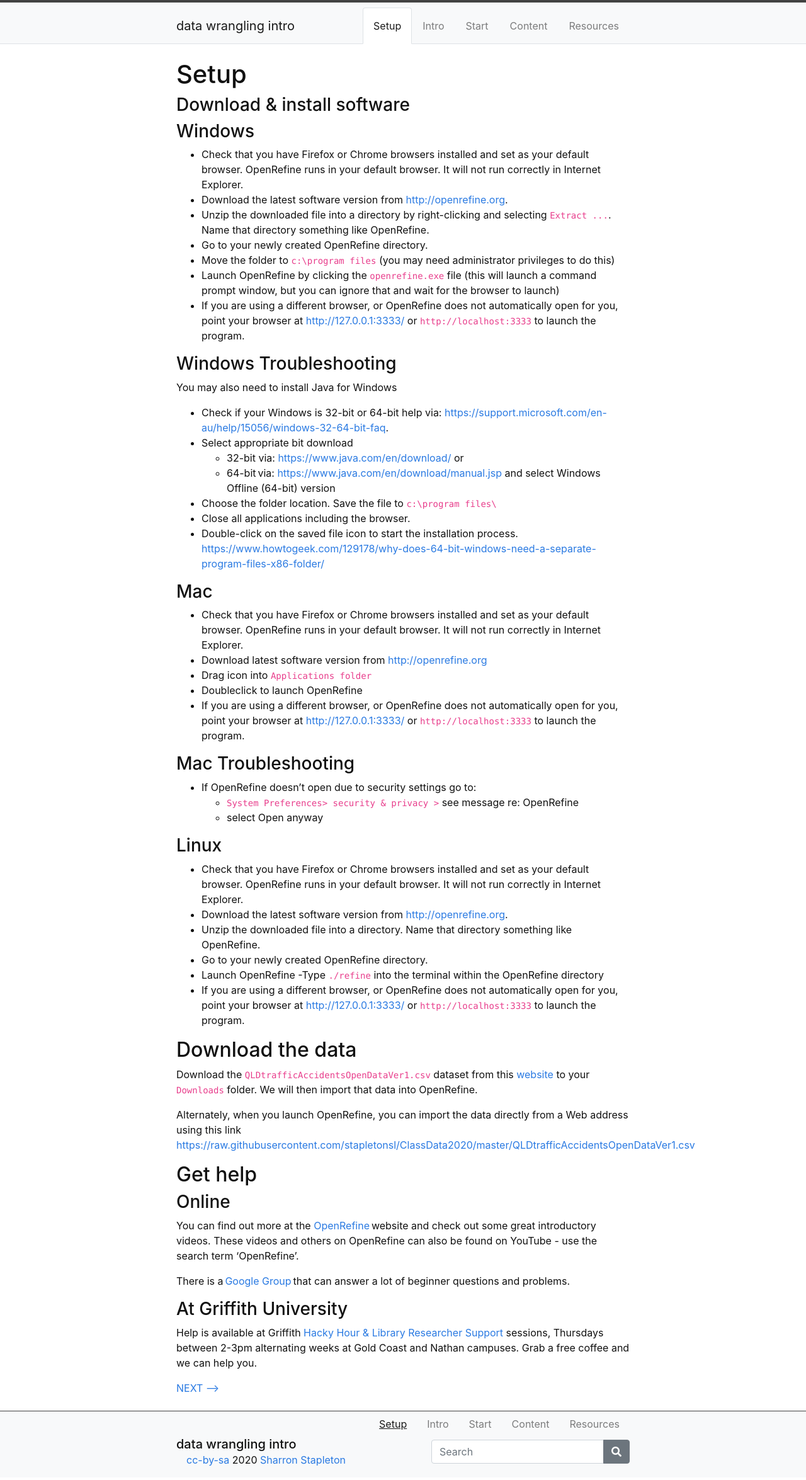
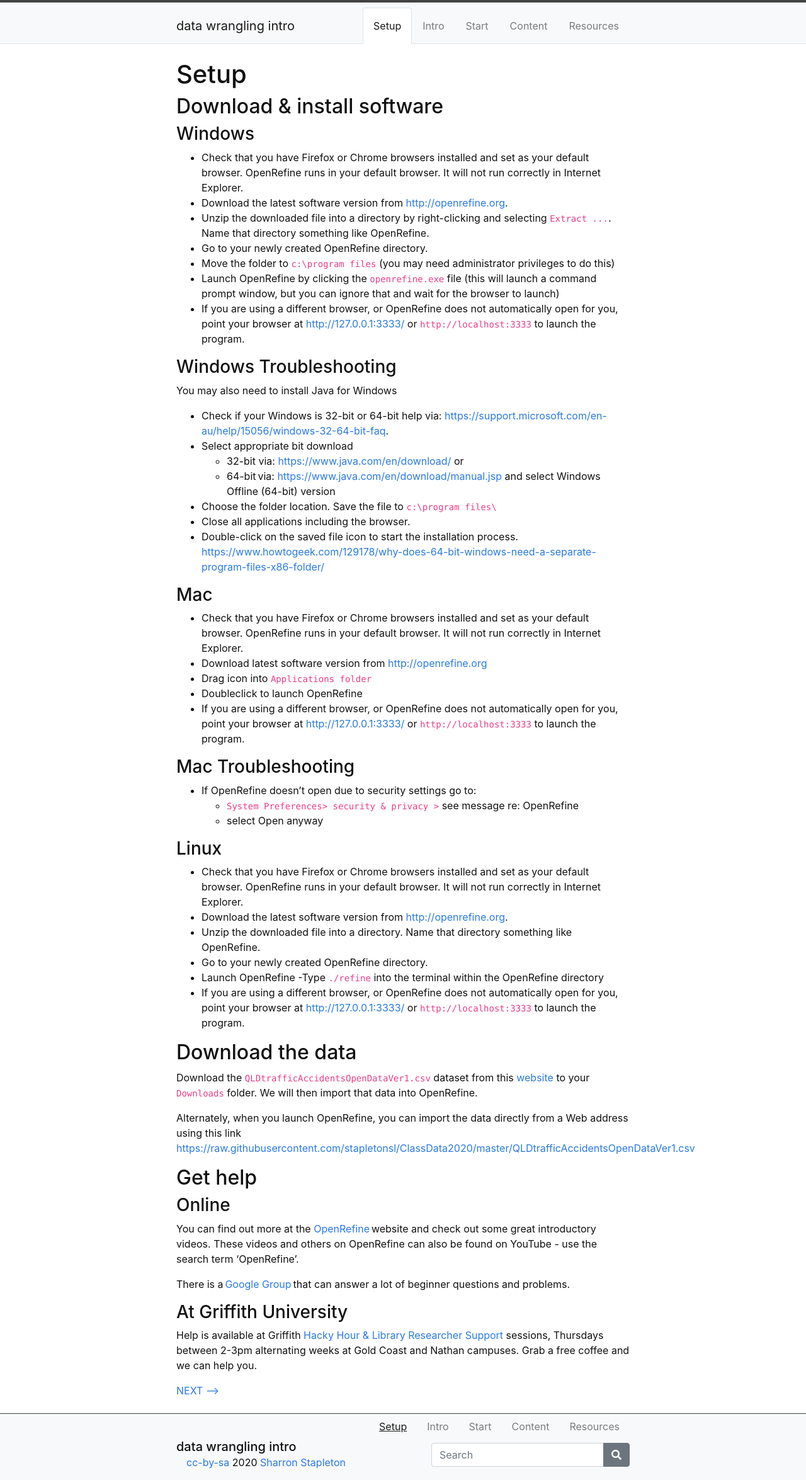
Before and after one commit to GULibrarySandbox/intro-data-wrangle, a Jekyll site: the page built from content/0-setup.md, in a window 1280 px wide. Shown: the whole page at 63% size. Built offline with Jekyll 4.4.1, drawn with Linux system fonts in a browser that asks for light colours.

```diff
--- a/content/0-setup.md
+++ b/content/0-setup.md
@@ -4,7 +4,7 @@ nav: true
 ---
 # Setup
 
-### Download & install software
+## Download & install software
 
 ### Windows
 - Check that you have Firefox or Chrome browsers installed and set as your default browser. OpenRefine runs in your default browser. It will not run correctly in Internet Explorer.
```
